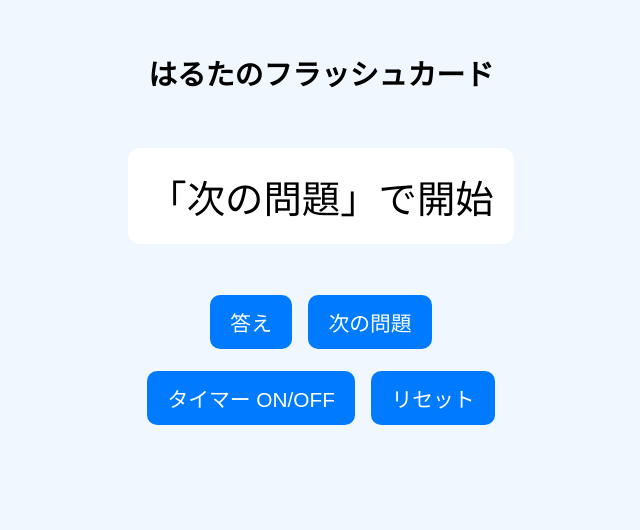
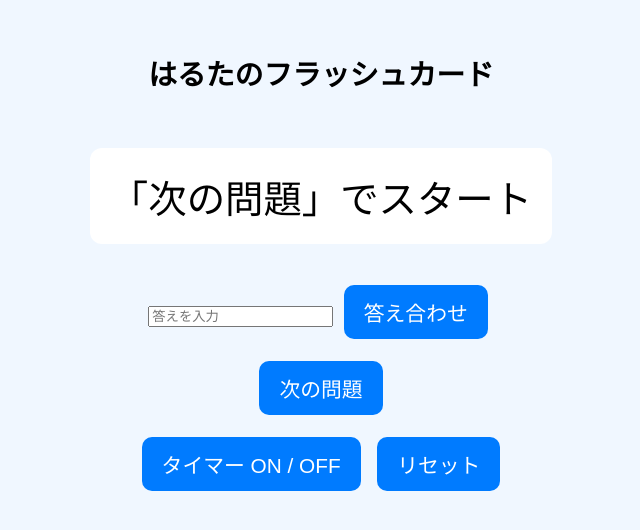
Before and after one commit to mamamimi6/flashcards, a plain HTML site: page index.html in a window 1280 px wide. Shown: the whole page, without its empty margins (319-959 px from the left). Drawn offline with Linux system fonts and the light colour scheme.

Commit message:
Update index.html

```diff
--- a/index.html
+++ b/index.html
@@ -11,15 +11,22 @@
   <h2>はるたのフラッシュカード</h2>
 
   <div id="timer">00:00</div>
-<div id="card">「次の問題」で開始</div>
+
+  <div id="card">「次の問題」でスタート</div>
+
+  <div id="answer-area">
+    <input id="answerInput" type="number" inputmode="numeric" placeholder="答えを入力" />
+    <button onclick="checkAnswer()">答え合わせ</button>
+  </div>
+
+  <div id="feedback"></div>
 
   <div class="buttons">
-  <button onclick="showAnswer()">答え</button>
     <button onclick="nextCard()">次の問題</button>
   </div>
 
   <div class="buttons">
-  <button onclick="toggleTimer()">タイマー ON/OFF</button>
+    <button onclick="toggleTimer()">タイマー ON / OFF</button>
     <button onclick="resetTimer()">リセット</button>
   </div>
 
```
Lines whose indentation alone changed are shown as unchanged.
